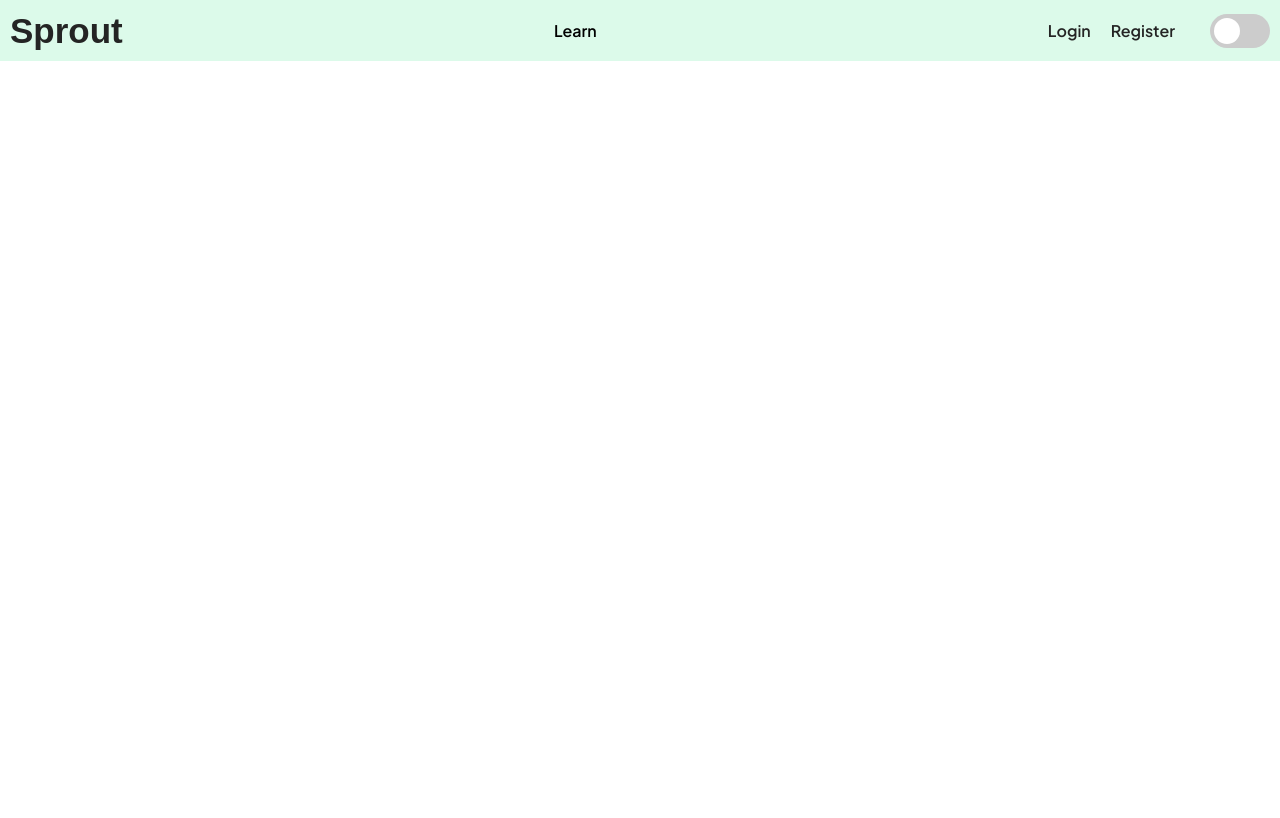
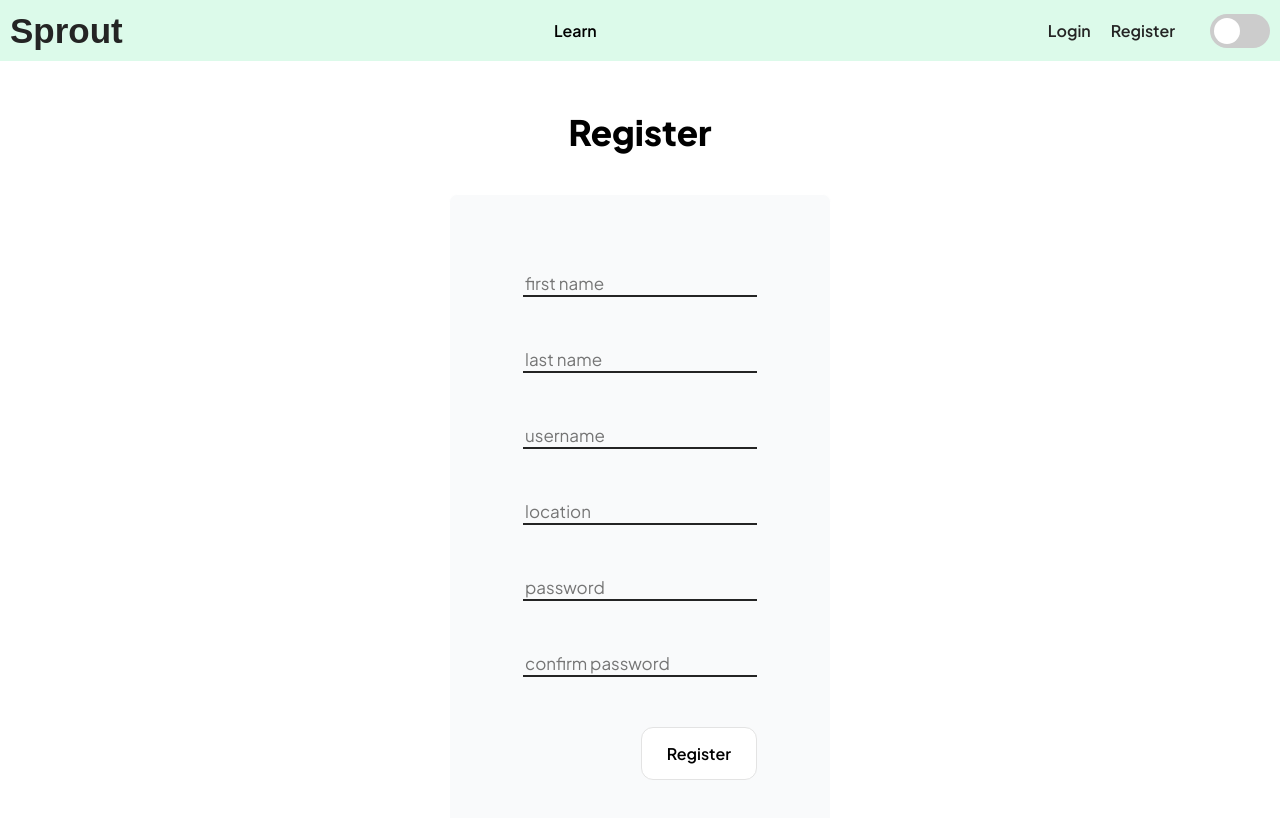
Before and after one commit to Sasu-Osayande/sprout, a React (Create React App) app in the folder sprout/: page /register in a window 1280 px wide. Shown: the top 818 px of the page. Built offline with nearby package versions, Linux system fonts and the light colour scheme; the HTML template or start-up script is replaced by a standard one; a web font is replaced by a local one.

Commit message:
Update styling to match Login component

```diff
--- a/sprout/src/components/Register.scss
+++ b/sprout/src/components/Register.scss
@@ -0,0 +1,73 @@
+.register-title {
+  display: flex;
+  justify-content: center;
+  font-family: "Plus Jakarta Sans", sans-serif;
+  font-weight: 800;
+  font-size: 35px;
+  margin-top: 90px;
+  padding-top: 20px;
+  padding-bottom: 40px;
+}
+
+.reg-whole-container {
+  display: flex;
+  justify-content: center;
+  align-items: center;
+}
+
+.register-form {
+  display: flex;
+  justify-content: center;
+  flex-direction: column;
+  padding: 10px;
+}
+
+.reg-form-container {
+  width: 25vw;
+  height: 600px;
+  display: flex;
+  justify-content: center;
+  background: rgba(247, 248, 249, 0.68);
+  border-radius: 8px;
+  padding: 30px;
+  overflow: auto;
+  max-height: 100vh;
+  border: 1px solid white;
+  margin-bottom: 40px;
+}
+
+.reg-input {
+  outline: none;
+  font-family: "Plus Jakarta Sans", sans-serif;
+  width: 230px;
+  font-size: 17px;
+  border: none;
+  border-bottom: 2px solid rgb(36, 36, 36);
+  margin-bottom: 50px;
+  background-color: transparent;
+}
+
+.register-form-btn {
+  display: flex;
+  justify-content: flex-end;
+}
+
+.register-btn {
+  font-family: "Plus Jakarta Sans", sans-serif;
+  font-weight: 600;
+  font-size: 16px;
+  border: 1px solid rgb(227, 227, 227);
+  border-radius: 12px;
+  padding: 15px 25px;
+  text-decoration: none;
+  transition-duration: 0.4s;
+  background-color: white;
+  cursor: pointer;
+}
+
+.register-btn:hover {
+  background-color: rgb(235, 235, 235);
+  color: rgb(156, 179, 166);
+  border: none;
+  box-shadow: 0 12px 16px 0 rgba(159, 158, 158, 0.24), 0 17px 20px 0 rgba(177, 177, 177, 0.19);
+}
--- a/sprout/src/components/Register.tsx
+++ b/sprout/src/components/Register.tsx
@@ -1,4 +1,5 @@
 import { FC } from "react";
+import { Link } from "react-router-dom";
 import "./Register.scss";
 
 import Navbar from "./Navbar";
@@ -6,17 +7,25 @@ import Navbar from "./Navbar";
 const Register: FC = () => (
   <div>
     <Navbar />
-    <header>Register</header>
-    <div>
-      <form>
-      <input type="text" placeholder="first name"></input>
-      <input type="text" placeholder="last name"></input>
-        <input type="text" placeholder="username"></input>
-        <input type="text" placeholder="location"></input>
-        <input type="password" placeholder="password"></input>
-        <input type="password" placeholder="confirm password"></input>
-        <button type="submit">Register</button>
-      </form>
+    <header className="register-title">Register</header>
+    <div className="reg-whole-container">
+      <div className="reg-form-container">
+        <form className="register-form">
+          <input className="reg-input" type="text" placeholder="first name"></input>
+          <input className="reg-input" type="text" placeholder="last name"></input>
+          <input className="reg-input" type="text" placeholder="username"></input>
+          <input className="reg-input" type="text" placeholder="location"></input>
+          <input className="reg-input" type="password" placeholder="password"></input>
+          <input className="reg-input" type="password" placeholder="confirm password"></input>
+          <div className="register-form-btn">
+            <Link to="/feed">
+              <button className="register-btn" type="submit">
+                Register
+              </button>
+            </Link>
+          </div>
+        </form>
+      </div>
     </div>
   </div>
 );
```
